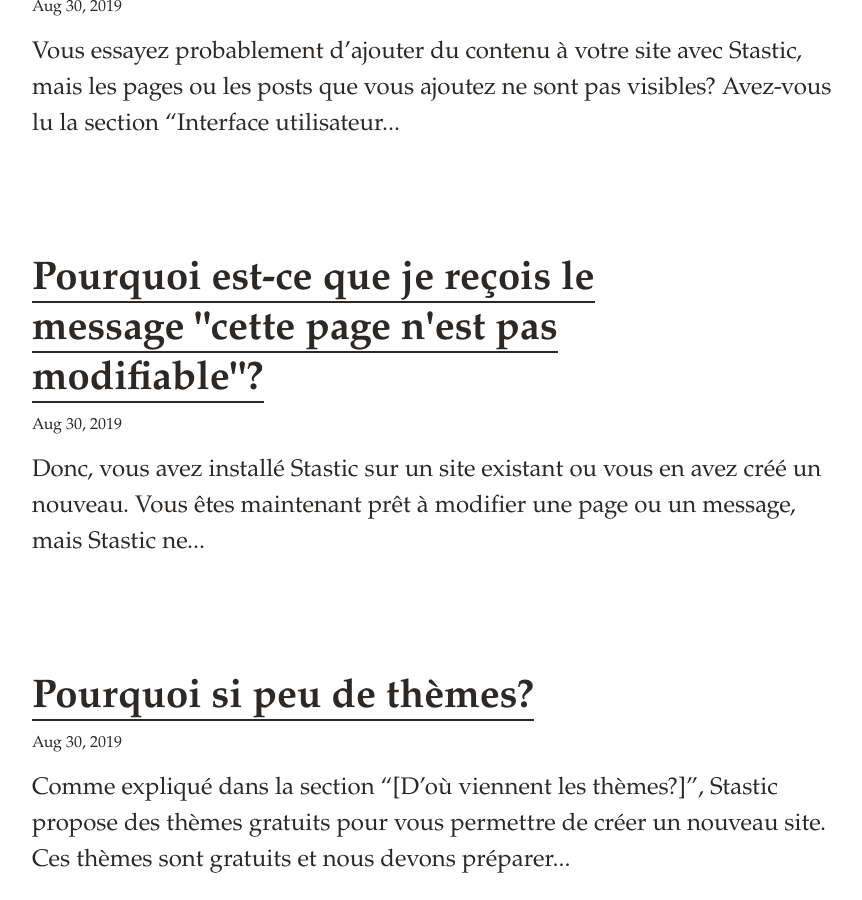
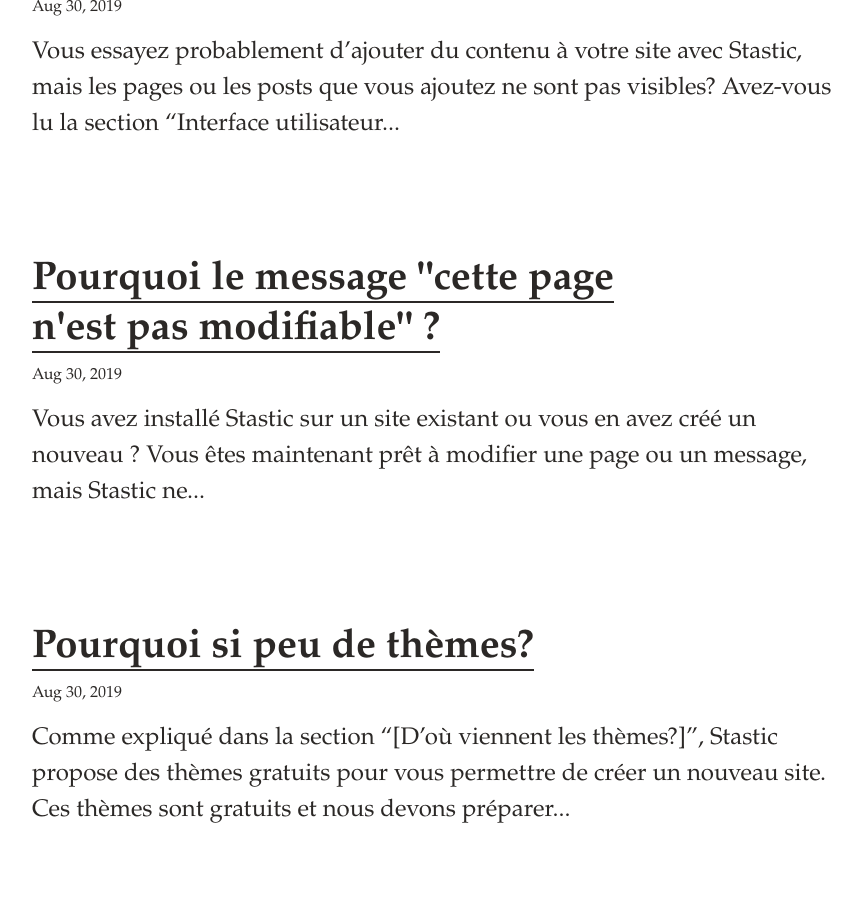
Before and after one commit to lexoyo/www.stastic.net, a Jekyll site: the page built from fr.md, in a window 1280 px wide and 900 px high, scrolled down 8456 px. Shown: the whole window, without its empty margins (208-1070 px from the left). Built offline with Jekyll 4.4.1, drawn with Linux system fonts in a browser that asks for light colours; comment, search, counter and statistics services are not loaded.

Commit message:
Create _fr/pourquoi_recois-je_le_message_que_cette_page_nest_pas_modifiable_.md

```diff
--- a/_fr/pourquoi_recois-je_le_message_que_cette_page_nest_pas_modifiable_.md
+++ b/_fr/pourquoi_recois-je_le_message_que_cette_page_nest_pas_modifiable_.md
@@ -1,4 +1,11 @@
 ---
-title: Pourquoi est-ce que je reçois le message "cette page n'est pas modifiable"?
+title: Pourquoi le message "cette page n'est pas modifiable" ?
+
 ---
-Donc, vous avez installé Stastic sur un site existant ou vous en avez créé un nouveau. Vous êtes maintenant prêt à modifier une page ou un message, mais Stastic ne vous le permet pas et affiche le message "cette page n'est pas modifiable" au lieu de un contenu éditable? ![Page stastique non modifiable](https://www.stastic.net//assets/2019-08-04-924319.png) Cela se produit dans la plupart des cas, car la page que vous essayez d'éditer a été générée. un plugin Jekyll, tel que [le plugin jekyll-paginate](https://jekyllrb.com/docs/pagination/) qui scinde votre liste de publications en plusieurs pages. Ou [le plugin jekyll-sitemap](https://github.com/jekyll/jekyll-sitemap) qui crée un fichier "dynamique" sitemap.xml. Ensuite, le contenu que vous essayez d’éditer n’est tout simplement pas éditable.
+Vous avez installé Stastic sur un site existant ou vous en avez créé un nouveau ? Vous êtes maintenant prêt à modifier une page ou un message, mais Stastic ne vous le permet pas et affiche le message "cette page n'est pas modifiable" au lieu de un contenu éditable ?
+
+![Page stastique non modifiable](https://www.stastic.net//assets/2019-08-04-924319.png)
+
+Cela se produit dans la plupart des cas, car la page que vous essayez d'éditer a été générée par un plugin Jekyll, tel que [le plugin jekyll-paginate](https://jekyllrb.com/docs/pagination/) qui réparti votre liste de publications en plusieurs pages. Ou [le plugin jekyll-sitemap](https://github.com/jekyll/jekyll-sitemap) qui crée un fichier "dynamique" sitemap.xml pour le référencement.
+
+Dans ce cas, le contenu que vous essayez d’éditer n’est tout simplement pas éditable.
```
